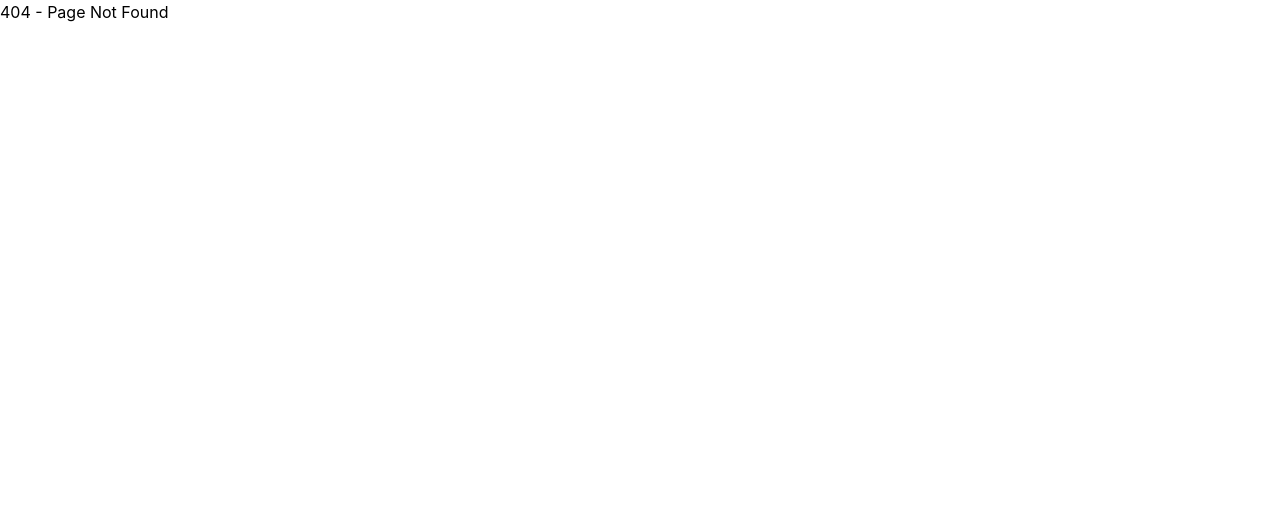
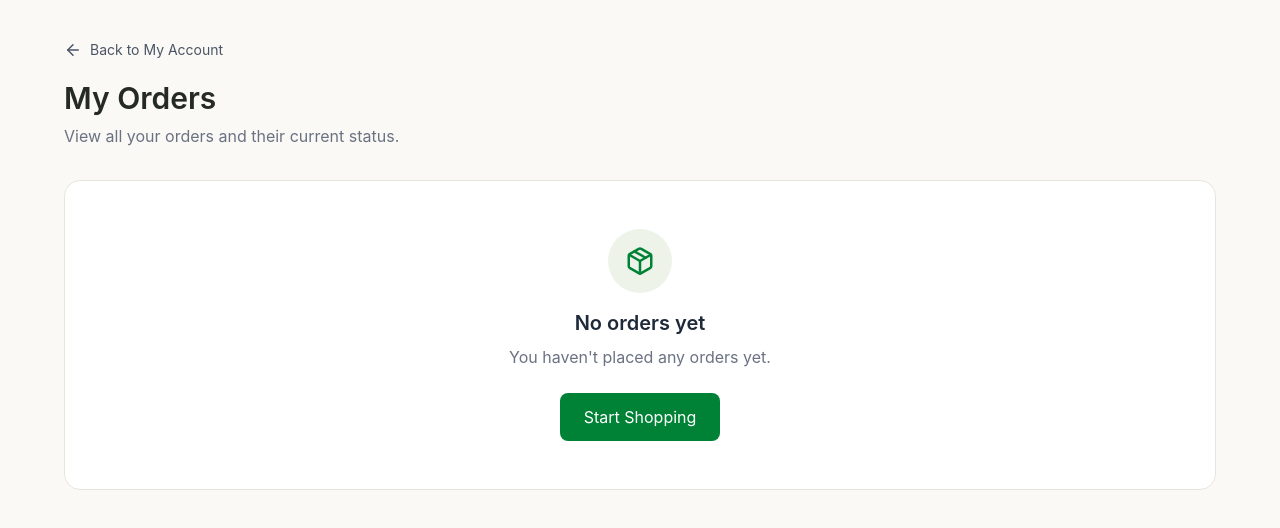
Before and after one commit to fayas122/ecommerce, a React (Vite) app: page /myAccount/orders in a window 1280 px wide. Before the commit this address had no page. Shown: the top 528 px of the page. Built offline with nearby package versions, Linux system fonts and the light colour scheme.

Commit message:
add new page for if click viewall button in myaccount show a page to show orders details

```diff
--- a/db.json
+++ b/db.json
@@ -278,16 +278,27 @@
       "password": "fayas123",
       "wishlist": [
         {
+          "id": "1",
+          "title": "Handcrafted Bamboo Vase",
+          "price": 1800,
+          "category": "Home & Decor",
+          "image": "/images/Handcrafted Bamboo Vase.jpg",
+          "description": "Handcrafted bamboo vase with a natural woven finish.",
+          "stock": 12
+        }
+      ],
+      "cart": [
+        {
           "id": "2",
           "title": "Rattan Bamboo Vase",
           "price": 2200,
           "category": "Home & Decor",
           "image": "/images/Rattan Bamboo Vase.jpg",
           "description": "Decorative rattan bamboo vase designed for natural home interiors.",
-          "stock": 8
+          "stock": 8,
+          "quantity": 1
         }
       ],
-      "cart": [],
       "orders": [
         {
           "id": "order-1788343969189",
--- a/src/App.jsx
+++ b/src/App.jsx
@@ -7,18 +7,20 @@ import ProductDetails from "./pages/user/productDetails";
 import Cart from "./components/cart";
 import Wishlist from "./components/wishlist";
 import MyAccount from "./pages/user/myAccount";
+import Orders from "./components/orders";
 
 // Auth pages
 import Login from "./pages/auth/login";
 import Register from "./pages/auth/register";
 import ProtectedRoute from "./components/protectedRoute";
 import AuthProtectedRoute from "./components/authprotectedroute";
+
 import { useEffect } from "react";
 import { useDispatch, useSelector } from "react-redux";
-
 import { loadWishlist } from "./features/wishlist/wishlistSlice";
 import { getUserById } from "./services/userApi";
-import {loadCart } from "./features/cart/cartSlice"
+import { loadCart } from "./features/cart/cartSlice";
+
 function App() {
   const dispatch = useDispatch();
 
@@ -110,6 +112,7 @@ function App() {
           </ProtectedRoute>
         }
       />
+      <Route path="/myAccount/orders" element={<Orders />} />
 
       {/* Auth Routes */}
       <Route
--- /dev/null
+++ b/src/components/orders.jsx
@@ -0,0 +1,187 @@
+import { useQuery } from "@tanstack/react-query";
+import { Link } from "react-router-dom";
+import { Package, ArrowLeft } from "lucide-react";
+
+import { getOrdersByUser } from "../services/orderApi";
+
+const Orders = () => {
+  // Get logged-in user
+  const user = JSON.parse(localStorage.getItem("user"));
+
+  const {
+    data: orders = [],
+    isLoading,
+    isError,
+  } = useQuery({
+    queryKey: ["orders", user?.id],
+    queryFn: () => getOrdersByUser(user.id),
+    enabled: !!user?.id,
+  });
+
+  if (isLoading) {
+    return (
+      <div className="min-h-screen bg-[#faf9f5] px-8 py-10">
+        <div className="mx-auto max-w-[1200px]">
+          <p className="text-gray-500">Loading your orders...</p>
+        </div>
+      </div>
+    );
+  }
+
+  if (isError) {
+    return (
+      <div className="min-h-screen bg-[#faf9f5] px-8 py-10">
+        <div className="mx-auto max-w-[1200px]">
+          <p className="text-red-500">
+            Failed to load orders.
+          </p>
+        </div>
+      </div>
+    );
+  }
+
+  return (
+    <section className="min-h-screen bg-[#faf9f5]">
+      <div className="mx-auto max-w-[1200px] px-6 py-10">
+
+        {/* Header */}
+        <div className="mb-8">
+          <Link
+            to="/myAccount"
+            className="mb-5 inline-flex items-center gap-2 text-sm text-gray-600 hover:text-green-700"
+          >
+            <ArrowLeft size={18} />
+            Back to My Account
+          </Link>
+
+          <h1 className="text-3xl font-semibold text-[#252a24]">
+            My Orders
+          </h1>
+
+          <p className="mt-2 text-gray-500">
+            View all your orders and their current status.
+          </p>
+        </div>
+
+        {/* No Orders */}
+        {orders.length === 0 ? (
+          <div className="rounded-2xl border border-[#e8e5dc] bg-white p-12 text-center">
+            <div className="mx-auto mb-4 flex h-16 w-16 items-center justify-center rounded-full bg-[#edf3e8]">
+              <Package
+                size={30}
+                className="text-green-700"
+              />
+            </div>
+
+            <h2 className="text-xl font-semibold text-gray-800">
+              No orders yet
+            </h2>
+
+            <p className="mt-2 text-gray-500">
+              You haven't placed any orders yet.
+            </p>
+
+            <Link
+              to="/products"
+              className="mt-6 inline-block rounded-lg bg-green-700 px-6 py-3 text-white hover:bg-green-800"
+            >
+              Start Shopping
+            </Link>
+          </div>
+        ) : (
+          /* Orders List */
+          <div className="space-y-5">
+            {orders.map((order) => (
+              <div
+                key={order.id}
+                className="rounded-2xl border border-[#e8e5dc] bg-white p-6"
+              >
+                {/* Order Header */}
+                <div className="flex flex-col justify-between gap-4 border-b border-gray-100 pb-5 sm:flex-row sm:items-center">
+
+                  <div>
+                    <p className="text-sm text-gray-500">
+                      Order ID
+                    </p>
+
+                    <h2 className="mt-1 font-semibold text-gray-900">
+                      #{order.id}
+                    </h2>
+                  </div>
+
+                  <div>
+                    <p className="text-sm text-gray-500">
+                      Order Date
+                    </p>
+
+                    <p className="mt-1 text-gray-800">
+                      {new Date(order.createdAt).toLocaleDateString()}
+                    </p>
+                  </div>
+
+                  <div>
+                    <p className="text-sm text-gray-500">
+                      Total
+                    </p>
+
+                    <p className="mt-1 font-semibold text-gray-900">
+                      ₹{order.totalAmount}
+                    </p>
+                  </div>
+
+                  {/* Status */}
+                  <span
+                    className={`w-fit rounded-full px-4 py-2 text-sm font-medium ${
+                      order.status === "Delivered"
+                        ? "bg-green-100 text-green-700"
+                        : order.status === "Cancelled"
+                        ? "bg-red-100 text-red-700"
+                        : "bg-orange-100 text-orange-700"
+                    }`}
+                  >
+                    {order.status}
+                  </span>
+                </div>
+
+                {/* Products */}
+                <div className="mt-5 space-y-4">
+                  {order.items?.map((item) => (
+                    <div
+                      key={item.id}
+                      className="flex items-center gap-4"
+                    >
+                      {/* Product Image */}
+                      <img
+                        src={item.image}
+                        alt={item.title}
+                        className="h-20 w-20 rounded-xl object-cover"
+                      />
+
+                      {/* Product Details */}
+                      <div className="flex-1">
+                        <h3 className="font-medium text-gray-900">
+                          {item.title}
+                        </h3>
+
+                        <p className="mt-1 text-sm text-gray-500">
+                          Quantity: {item.quantity}
+                        </p>
+                      </div>
+
+                      {/* Price */}
+                      <p className="font-semibold text-gray-900">
+                        ₹{item.price * item.quantity}
+                      </p>
+                    </div>
+                  ))}
+                </div>
+              </div>
+            ))}
+          </div>
+        )}
+      </div>
+    </section>
+  );
+};
+
+export default Orders;
--- a/src/pages/user/myAccount.jsx
+++ b/src/pages/user/myAccount.jsx
@@ -1,5 +1,6 @@
 import { useDispatch, useSelector } from "react-redux";
 import { useQuery } from "@tanstack/react-query";
+import { Link } from "react-router-dom";
 
 import {
   ShoppingBag,
@@ -23,13 +24,9 @@ function MyAccount() {
 
   const user = useSelector((state) => state.auth.user);
 
-  const cartItems = useSelector(
-    (state) => state.cart.items || []
-  );
+  const cartItems = useSelector((state) => state.cart.items || []);
 
-  const wishlistItems = useSelector(
-    (state) => state.wishlist.items || []
-  );
+  const wishlistItems = useSelector((state) => state.wishlist.items || []);
 
   // ================= ORDERS =================
 
@@ -54,37 +51,27 @@ function MyAccount() {
   const totalOrders = orders.length;
   const totalCartItems = cartItems.reduce(
     (total, item) => total + (item.quantity || 1),
-    0
+    0,
   );
   const totalWishlistItems = wishlistItems.length;
 
   // ================= RECENT ORDERS =================
 
   const recentOrders = [...orders]
-    .sort(
-      (a, b) =>
-        new Date(b.createdAt || 0) -
-        new Date(a.createdAt || 0)
-    )
+    .sort((a, b) => new Date(b.createdAt || 0) - new Date(a.createdAt || 0))
     .slice(0, 3);
 
   return (
     <section className="min-h-screen bg-[#faf9f5]">
       <main className="mx-auto w-full max-w-[1500px] px-6 py-8 md:px-10 lg:px-14">
-
         {/* ================================================= */}
         {/* HEADER */}
         {/* ================================================= */}
 
         <div className="mb-8 flex flex-col gap-5 sm:flex-row sm:items-center sm:justify-between">
-
           <div>
             <div className="flex items-center gap-2">
-              <Leaf
-                size={22}
-                strokeWidth={1.5}
-                className="text-[#39752e]"
-              />
+              <Leaf size={22} strokeWidth={1.5} className="text-[#39752e]" />
 
               <span className="font-serif text-[20px] font-medium tracking-[2px] text-[#37422d]">
                 BAMBOORA
@@ -97,8 +84,8 @@ function MyAccount() {
 
             <p className="mt-1 text-sm text-[#73786d]">
               Welcome back
-              {user?.name ? `, ${user.name}` : ""}.
-              Here's an overview of your account.
+              {user?.name ? `, ${user.name}` : ""}. Here's an overview of your
+              account.
             </p>
           </div>
 
@@ -108,11 +95,7 @@ function MyAccount() {
             onClick={handleLogout}
             className="flex w-fit items-center gap-2 rounded-xl border border-[#dedfd6] bg-white px-4 py-2.5 text-sm font-medium text-[#33382f] transition-all duration-200 hover:border-[#c9d2bd] hover:bg-[#f2f4ec]"
           >
-            <LogOut
-              size={18}
-              strokeWidth={1.7}
-            />
-
+            <LogOut size={18} strokeWidth={1.7} />
             Logout
           </button>
         </div>
@@ -122,16 +105,12 @@ function MyAccount() {
         {/* ================================================= */}
 
         <div className="grid grid-cols-1 gap-5 sm:grid-cols-2 lg:grid-cols-4">
-
           {/* ================= ORDERS ================= */}
 
           <div className="rounded-2xl border border-[#e7e5dc] bg-white p-5">
             <div className="flex items-start justify-between">
-
               <div>
-                <p className="text-sm text-[#73786d]">
-                  Total Orders
-                </p>
+                <p className="text-sm text-[#73786d]">Total Orders</p>
 
                 <h2 className="mt-2 text-3xl font-semibold text-[#242820]">
                   {ordersLoading ? "..." : totalOrders}
@@ -139,10 +118,7 @@ function MyAccount() {
               </div>
 
               <div className="flex h-11 w-11 items-center justify-center rounded-xl bg-[#edf2e7] text-[#39752e]">
-                <ShoppingBag
-                  size={22}
-                  strokeWidth={1.6}
-                />
+                <ShoppingBag size={22} strokeWidth={1.6} />
               </div>
             </div>
 
@@ -155,11 +131,8 @@ function MyAccount() {
 
           <div className="rounded-2xl border border-[#e7e5dc] bg-white p-5">
             <div className="flex items-start justify-between">
-
               <div>
-                <p className="text-sm text-[#73786d]">
-                  Cart Items
-                </p>
+                <p className="text-sm text-[#73786d]">Cart Items</p>
 
                 <h2 className="mt-2 text-3xl font-semibold text-[#242820]">
                   {totalCartItems}
@@ -167,10 +140,7 @@ function MyAccount() {
               </div>
 
               <div className="flex h-11 w-11 items-center justify-center rounded-xl bg-[#edf2e7] text-[#39752e]">
-                <ShoppingCart
-                  size={22}
-                  strokeWidth={1.6}
-                />
+                <ShoppingCart size={22} strokeWidth={1.6} />
               </div>
             </div>
 
@@ -183,11 +153,8 @@ function MyAccount() {
 
           <div className="rounded-2xl border border-[#e7e5dc] bg-white p-5">
             <div className="flex items-start justify-between">
-
               <div>
-                <p className="text-sm text-[#73786d]">
-                  Wishlist
-                </p>
+                <p className="text-sm text-[#73786d]">Wishlist</p>
 
                 <h2 className="mt-2 text-3xl font-semibold text-[#242820]">
                   {totalWishlistItems}
@@ -195,10 +162,7 @@ function MyAccount() {
               </div>
 
               <div className="flex h-11 w-11 items-center justify-center rounded-xl bg-[#edf2e7] text-[#39752e]">
-                <Heart
-                  size={22}
-                  strokeWidth={1.6}
-                />
+                <Heart size={22} strokeWidth={1.6} />
               </div>
             </div>
 
@@ -211,11 +175,8 @@ function MyAccount() {
 
           <div className="rounded-2xl border border-[#e7e5dc] bg-white p-5">
             <div className="flex items-start justify-between">
-
               <div>
-                <p className="text-sm text-[#73786d]">
-                  Addresses
-                </p>
+                <p className="text-sm text-[#73786d]">Addresses</p>
 
                 <h2 className="mt-2 text-3xl font-semibold text-[#242820]">
                   {user?.addresses?.length || 0}
@@ -223,10 +184,7 @@ function MyAccount() {
               </div>
 
               <div className="flex h-11 w-11 items-center justify-center rounded-xl bg-[#edf2e7] text-[#39752e]">
-                <MapPin
-                  size={22}
-                  strokeWidth={1.6}
-                />
+                <MapPin size={22} strokeWidth={1.6} />
               </div>
             </div>
 
@@ -241,15 +199,12 @@ function MyAccount() {
         {/* ================================================= */}
 
         <div className="mt-7 grid grid-cols-1 gap-6 lg:grid-cols-3">
-
           {/* ================================================= */}
           {/* RECENT ORDERS */}
           {/* ================================================= */}
 
           <div className="rounded-2xl border border-[#e7e5dc] bg-white p-6 lg:col-span-2">
-
             <div className="flex items-center justify-between">
-
               <div>
                 <h2 className="text-lg font-semibold text-[#242820]">
                   Recent Orders
@@ -260,10 +215,13 @@ function MyAccount() {
                 </p>
               </div>
 
-              <button className="flex items-center gap-1 text-sm font-medium text-[#39752e] hover:underline">
+              <Link
+                to="/myAccount/orders"
+                className="flex items-center gap-2 text-green-700 hover:text-green-800"
+              >
                 View all
-                <ArrowRight size={16} />
-              </button>
+                <ArrowRight size={18} />
+              </Link>
             </div>
 
             {/* Loading */}
@@ -284,11 +242,8 @@ function MyAccount() {
 
             {/* No orders */}
 
-            {!ordersLoading &&
-              !ordersError &&
-              recentOrders.length === 0 && (
+            {!ordersLoading && !ordersError && recentOrders.length === 0 && (
               <div className="py-12 text-center">
-
                 <Package
                   size={40}
                   strokeWidth={1.3}
@@ -307,31 +262,21 @@ function MyAccount() {
 
             {/* Orders */}
 
-            {!ordersLoading &&
-              !ordersError &&
-              recentOrders.length > 0 && (
+            {!ordersLoading && !ordersError && recentOrders.length > 0 && (
               <div className="mt-6 space-y-3">
-
                 {recentOrders.map((order) => (
-
                   <div
                     key={order.id}
                     className="flex items-center justify-between rounded-xl bg-[#f7f8f3] p-4"
                   >
-
                     {/* Left */}
 
                     <div className="flex items-center gap-4">
-
                       <div className="flex h-11 w-11 shrink-0 items-center justify-center rounded-xl bg-[#e8eedf] text-[#39752e]">
-                          <Package
-                            size={21}
-                            strokeWidth={1.6}
-                          />
+                        <Package size={21} strokeWidth={1.6} />
                       </div>
 
                       <div>
-
                         <h3 className="text-sm font-medium text-[#292d26]">
                           #{order.id}
                         </h3>
@@ -339,25 +284,20 @@ function MyAccount() {
                         <p className="mt-1 text-xs text-[#7b8076]">
                           {order.items?.length || 0} item
                           {order.items?.length === 1 ? "" : "s"}
-
                           {order.createdAt &&
                             ` · ${new Date(
-                                order.createdAt
+                              order.createdAt,
                             ).toLocaleDateString()}`}
                         </p>
-
                       </div>
                     </div>
 
                     {/* Right */}
 
                     <div className="text-right">
-
                       <p className="text-sm font-semibold text-[#292d26]">
                         ₹
-                          {Number(
-                            order.totalAmount || 0
-                          ).toLocaleString("en-IN")}
+                        {Number(order.totalAmount || 0).toLocaleString("en-IN")}
                       </p>
 
                       <span
@@ -371,9 +311,7 @@ function MyAccount() {
                       >
                         {order.status || "Processing"}
                       </span>
-
                     </div>
-
                   </div>
                 ))}
               </div>
@@ -385,7 +323,6 @@ function MyAccount() {
           {/* ================================================= */}
 
           <div className="rounded-2xl border border-[#e7e5dc] bg-white p-6">
-
             <h2 className="text-lg font-semibold text-[#242820]">
               Account Overview
             </h2>
@@ -395,72 +332,49 @@ function MyAccount() {
             </p>
 
             <div className="mt-6 space-y-4">
-
               {/* User */}
 
               <div className="flex items-center gap-3 rounded-xl bg-[#f7f8f3] p-4">
-
                 <div className="flex h-10 w-10 items-center justify-center rounded-full bg-[#e8eedf] text-[#39752e]">
-                  <User
-                    size={20}
-                    strokeWidth={1.6}
-                  />
+                  <User size={20} strokeWidth={1.6} />
                 </div>
 
                 <div className="min-w-0">
-                  <p className="text-xs text-[#858b81]">
-                    Name
-                  </p>
+                  <p className="text-xs text-[#858b81]">Name</p>
 
                   <p className="truncate text-sm font-medium text-[#292d26]">
                     {user?.name || "Not available"}
                   </p>
                 </div>
-
               </div>
 
               {/* Email */}
 
               <div className="rounded-xl bg-[#f7f8f3] p-4">
-
-                <p className="text-xs text-[#858b81]">
-                  Email
-                </p>
+                <p className="text-xs text-[#858b81]">Email</p>
 
                 <p className="mt-1 truncate text-sm font-medium text-[#292d26]">
                   {user?.email || "Not available"}
                 </p>
-
               </div>
 
               {/* Address */}
 
               <div className="flex items-center gap-3 rounded-xl bg-[#f7f8f3] p-4">
-
                 <div className="flex h-10 w-10 shrink-0 items-center justify-center rounded-full bg-[#e8eedf] text-[#39752e]">
-                  <MapPin
-                    size={20}
-                    strokeWidth={1.6}
-                  />
+                  <MapPin size={20} strokeWidth={1.6} />
                 </div>
 
                 <div>
-                  <p className="text-xs text-[#858b81]">
-                    Saved Addresses
-                  </p>
+                  <p className="text-xs text-[#858b81]">Saved Addresses</p>
 
                   <p className="text-sm font-medium text-[#292d26]">
                     {user?.addresses?.length || 0} address
                     {user?.addresses?.length === 1 ? "" : "es"}
                   </p>
                 </div>
-
               </div>
-
             </div>
-
-
-
           </div>
         </div>
 
@@ -469,13 +383,8 @@ function MyAccount() {
         {/* ================================================= */}
 
         <div className="mt-6 flex items-center gap-3 rounded-2xl border border-[#dfe6d6] bg-[#f0f3e6] px-5 py-4">
-
           <div className="flex h-10 w-10 shrink-0 items-center justify-center rounded-full bg-[#e1ead9]">
-            <Leaf
-              size={20}
-              strokeWidth={1.5}
-              className="text-[#39752e]"
-            />
+            <Leaf size={20} strokeWidth={1.5} className="text-[#39752e]" />
           </div>
 
           <div>
@@ -487,9 +396,7 @@ function MyAccount() {
               Thank you for supporting eco-friendly bamboo living.
             </p>
           </div>
-
         </div>
-
       </main>
     </section>
   );
```
Lines whose indentation alone changed are shown as unchanged.
